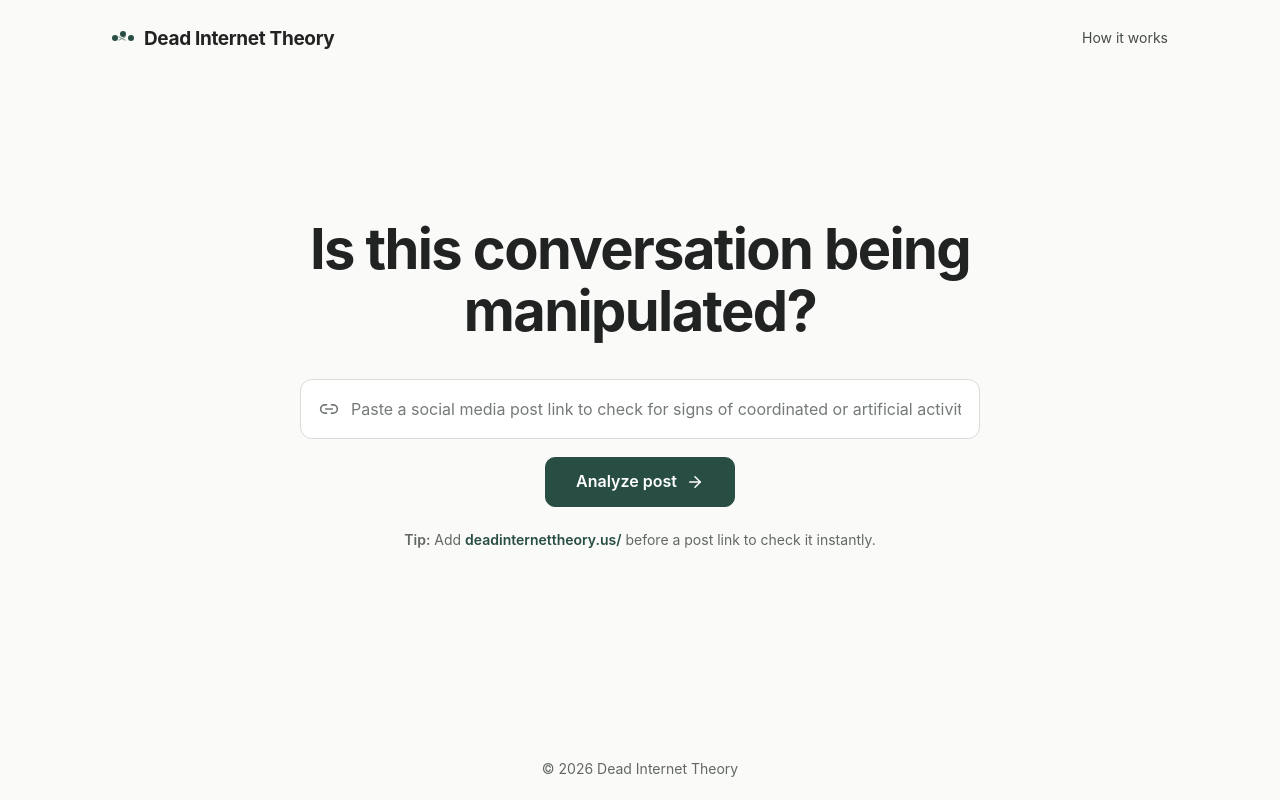
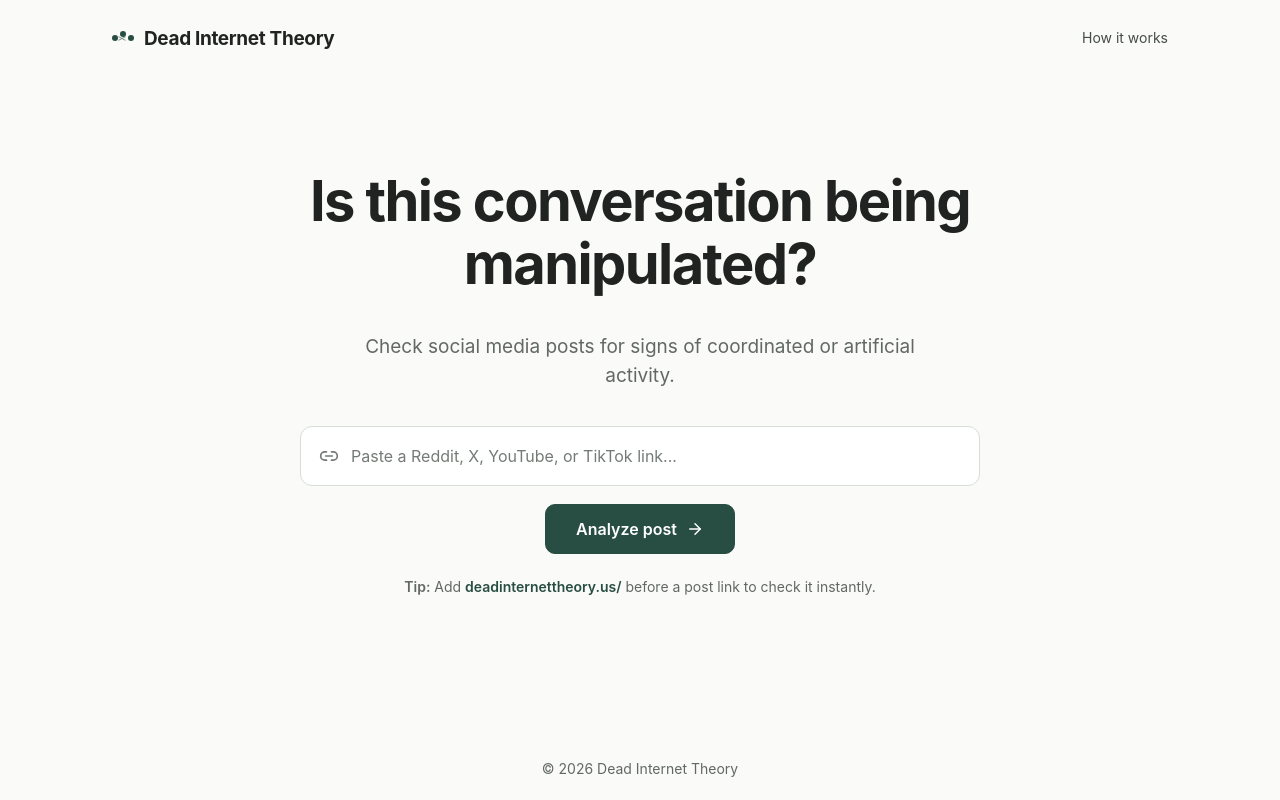
Before and after one commit to deadinternettheory-calhacks/dead-internet-theory, a React (Vite) app in the folder web/: page / in a window 1280 px wide. Built offline with nearby package versions, Linux system fonts and the light colour scheme.

Commit message:
fix(web): update homepage platform copy (#10)

```diff
--- a/web/src/components/SiteLayout.tsx
+++ b/web/src/components/SiteLayout.tsx
@@ -24,7 +24,7 @@ export function PostUrlInput({ onSubmit }: { onSubmit: (url: string) => void })
     if (!result.ok) { setError(result.reason === 'empty' ? 'Paste a post link to get started.' : "We can't analyze this link yet. Try a supported Reddit or X post."); return; }
     setError(''); onSubmit(result.url.href);
   }
-  return <form className="search-form" onSubmit={submit} noValidate><label className="sr-only" htmlFor="post-url">Post link</label><div className="input-wrap"><Link2 size={20} aria-hidden="true"/><input id="post-url" type="url" value={value} onChange={event => { setValue(event.target.value); if (error) setError(''); }} placeholder="Paste a social media post link to check for signs of coordinated or artificial activity." aria-invalid={!!error} aria-describedby={error ? 'url-error' : undefined}/></div>{error && <div id="url-error"><InlineError>{error}</InlineError></div>}<Button type="submit">Analyze post <ArrowRight size={18} aria-hidden="true"/></Button></form>;
+  return <form className="search-form" onSubmit={submit} noValidate><label className="sr-only" htmlFor="post-url">Post link</label><div className="input-wrap"><Link2 size={20} aria-hidden="true"/><input id="post-url" type="url" value={value} onChange={event => { setValue(event.target.value); if (error) setError(''); }} placeholder="Paste a Reddit, X, YouTube, or TikTok link..." aria-invalid={!!error} aria-describedby={error ? 'url-error' : undefined}/></div>{error && <div id="url-error"><InlineError>{error}</InlineError></div>}<Button type="submit">Analyze post <ArrowRight size={18} aria-hidden="true"/></Button></form>;
 }
 export function ShortcutExplanation() {
   return <p className="shortcut"><span>Tip:</span> Add <code>deadinternettheory.us/</code> before a post link to check it instantly.</p>;
--- a/web/src/pages/HomePage.tsx
+++ b/web/src/pages/HomePage.tsx
@@ -2,5 +2,5 @@ import { useNavigate } from 'react-router-dom';
 import { PostUrlInput, ShortcutExplanation } from '../components/SiteLayout';
 export function HomePage() {
   const navigate = useNavigate();
-  return <main className="home-main"><section className="hero"><h1>Is this conversation being manipulated?</h1><PostUrlInput onSubmit={url => navigate(`/analysis?url=${encodeURIComponent(url)}`)}/><ShortcutExplanation/></section></main>;
+  return <main className="home-main"><section className="hero"><h1>Is this conversation being manipulated?</h1><p className="subtitle">Check social media posts for signs of coordinated or artificial activity.</p><PostUrlInput onSubmit={url => navigate(`/analysis?url=${encodeURIComponent(url)}`)}/><ShortcutExplanation/></section></main>;
 }
```
